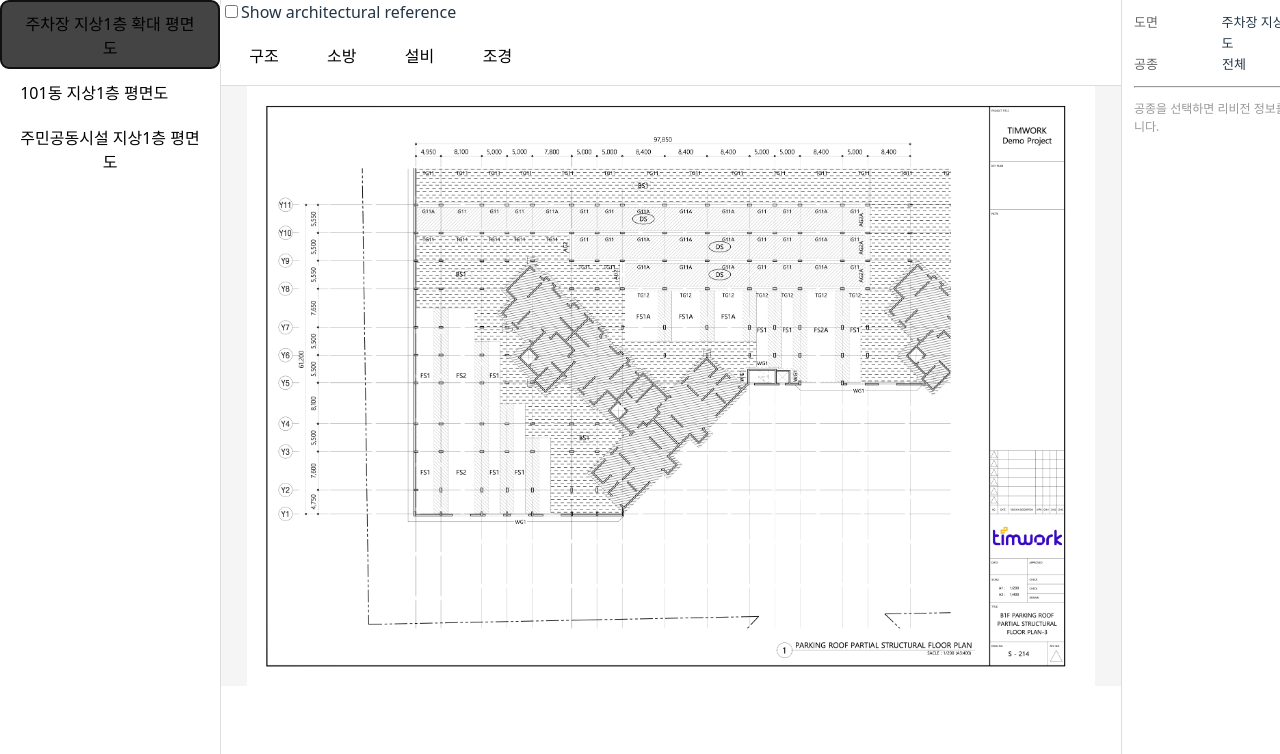
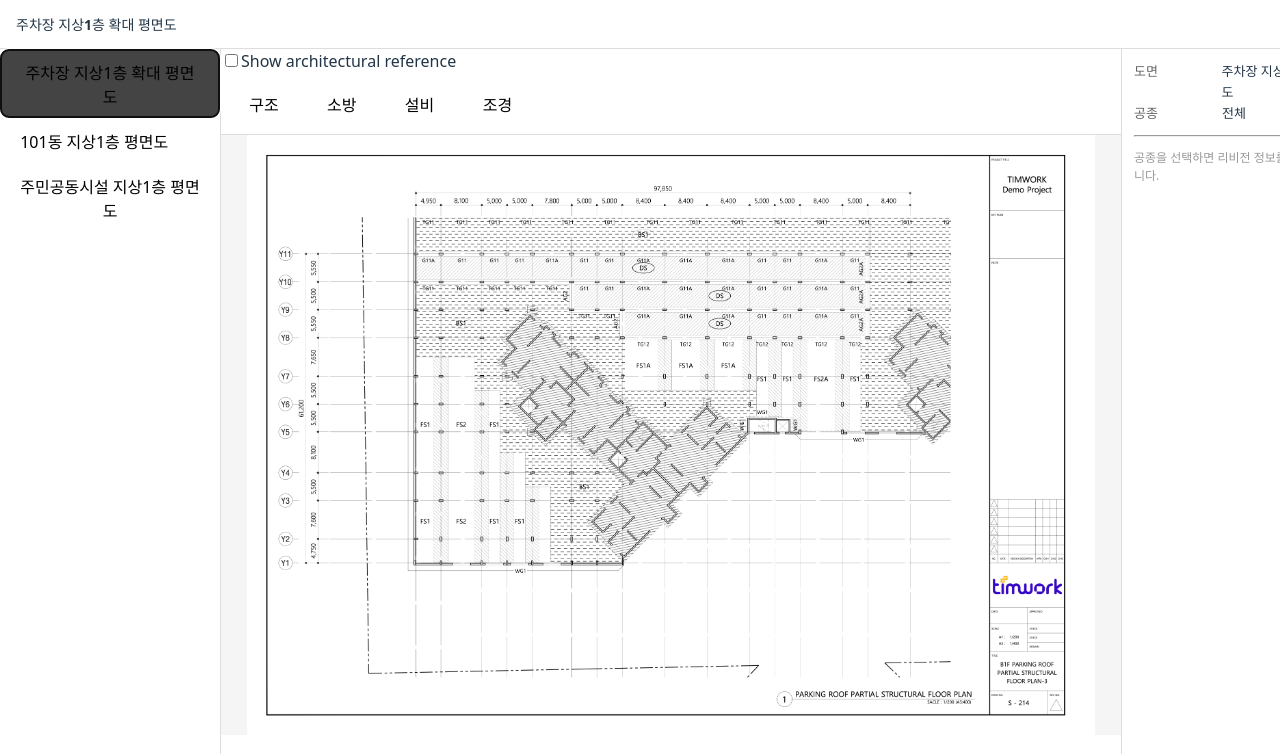
Before and after one commit to Donghunn-Lee/drawing-viewer, a React (Vite) app: page / in a window 1280 px wide. Both pictures are taken after a click on the button "주차장 지상1층 확대 평면도". Shown: the top 754 px of the page. Built offline with nearby package versions, Linux system fonts and the light colour scheme.

Commit message:
feat: add TopBar and stabillize main layout structure

```diff
--- a/src/app/layout/MainLayout.module.css
+++ b/src/app/layout/MainLayout.module.css
@@ -1,6 +1,13 @@
-.mainLayout {
+.layoutRoot {
   display: flex;
+  flex-direction: column;
   height: 100vh;
+}
+
+.mainRow {
+  flex: 1;
+  display: flex;
+  min-height: 0;
 }
 
 .sidebar {
@@ -12,19 +19,10 @@
   flex: 1;
   display: flex;
   flex-direction: column;
+  overflow: hidden;
 }
 
 .context {
   width: 260px;
   border-left: 1px solid #ddd;
 }
-
-@media (max-width: 1024px) {
-  .sidebar {
-    width: 180px;
-  }
-
-  .context {
-    width: 200px;
-  }
-}
--- a/src/app/layout/MainLayout.tsx
+++ b/src/app/layout/MainLayout.tsx
@@ -2,6 +2,7 @@ import type { ViewerContext } from '../../shared/types/context';
 import { ExplorerSidebar } from '../../widgets/ExplorerSidebar';
 import { ViewerPane } from '../../widgets/ViewerPane';
 import { ContextPanel } from '../../widgets/ContextPanel';
+import { TopBar } from '../../widgets/TopBar';
 
 import styles from '../layout/MainLayout.module.css';
 
@@ -12,7 +13,10 @@ type Props = {
 
 export function MainLayout({ context, setContext }: Props) {
   return (
-    <div className={styles.mainLayout}>
+    <div className={styles.layoutRoot}>
+      <TopBar context={context} />
+
+      <div className={styles.mainRow}>
         <aside className={styles.sidebar}>
           <ExplorerSidebar setContext={setContext} activeDrawingId={context.activeDrawingId} />
         </aside>
@@ -25,5 +29,6 @@ export function MainLayout({ context, setContext }: Props) {
           <ContextPanel context={context} />
         </aside>
       </div>
+    </div>
   );
 }
--- /dev/null
+++ b/src/widgets/TopBar/TopBar.module.css
@@ -0,0 +1,26 @@
+.topBar {
+  height: 48px;
+  display: flex;
+  align-items: center;
+  justify-content: space-between;
+
+  padding: 0 16px;
+  border-bottom: 1px solid #ddd;
+  background: #fff;
+}
+
+.left {
+  font-weight: 600;
+  font-size: 14px;
+}
+
+.right {
+  display: flex;
+  gap: 12px;
+  font-size: 13px;
+  color: #444;
+}
+
+.meta {
+  white-space: nowrap;
+}
--- /dev/null
+++ b/src/widgets/TopBar/index.tsx
@@ -0,0 +1,48 @@
+import type { ViewerContext } from '../../shared/types/context';
+import metadataJson from '../../data/metadata.json';
+import type { Metadata } from '../../shared/types/metadata';
+import { resolveRevisionContext } from '../../entities/drawing/selectors';
+
+import styles from './TopBar.module.css';
+
+const metadata = metadataJson as unknown as Metadata;
+
+type Props = {
+  context: ViewerContext;
+};
+
+export const TopBar = ({ context }: Props) => {
+  const resolved = resolveRevisionContext(metadata, context);
+
+  if (resolved.kind !== 'ok') {
+    return <div className={styles.topBar}>No drawing selected</div>;
+  }
+
+  const { drawingName, disciplineName, regionName, selectedRevision, latestRevision } = resolved;
+
+  return (
+    <div className={styles.topBar}>
+      <div className={styles.left}>
+        <span className={styles.drawing}>{drawingName}</span>
+      </div>
+
+      <div className={styles.right}>
+        {disciplineName && (
+          <span className={styles.meta}>
+            {disciplineName}
+            {regionName ? ` / ${regionName}` : ''}
+          </span>
+        )}
+
+        {selectedRevision && (
+          <span className={styles.meta}>
+            {selectedRevision.version}
+            {latestRevision && selectedRevision.version !== latestRevision.version
+              ? ` (Latest: ${latestRevision.version})`
+              : ''}
+          </span>
+        )}
+      </div>
+    </div>
+  );
+};
```
Lines whose indentation alone changed are shown as unchanged.
